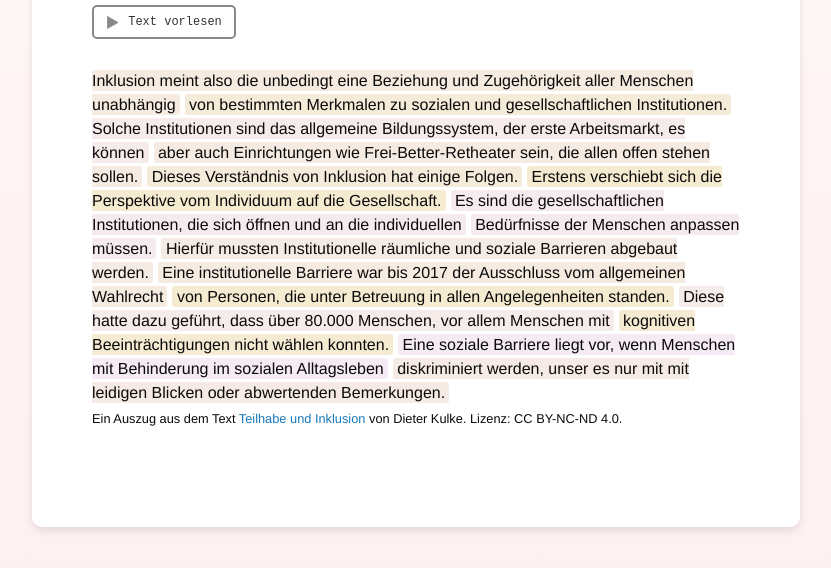
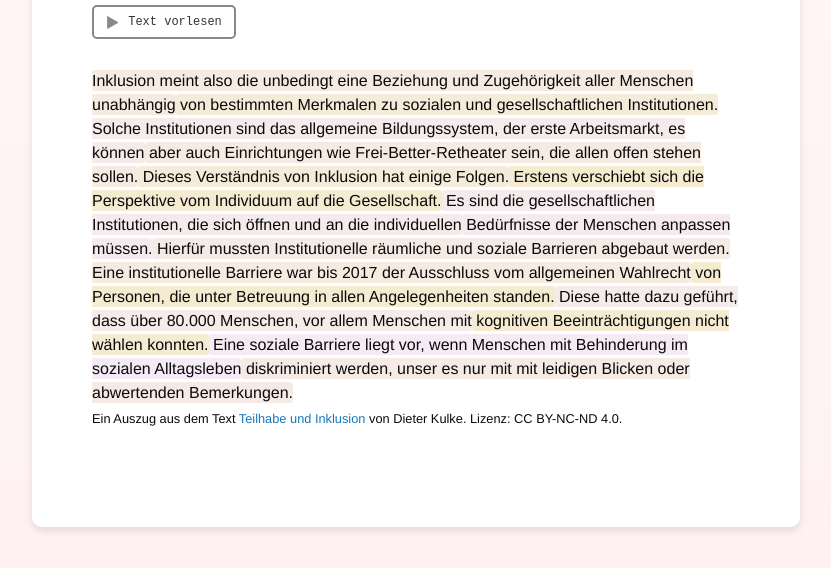
Before and after one commit to 3plusx/tts-demo, a plain HTML site: page index.html in a window 1280 px wide. Shown: the part 232-800 px from the top of the page, without its empty margins (224-1055 px from the left). Drawn offline with nearby package versions, Linux system fonts and the light colour scheme.

Commit message:
Finetune segment highlight wrapper CSS

```diff
--- a/scss/reader.scss
+++ b/scss/reader.scss
@@ -74,14 +74,13 @@
 
 .segment {
   display: inline;
-  padding: 2px 4px 2px 0;
-  margin-right: 5px;
+  padding: 2px 0 2px 0;
   border-radius: 3px;
   background-color: transparent;
   opacity: 1;
 }
 .readings.while_playing .segment {
-  opacity: 0.5;
+  opacity: 0.35;
 }
 
 .readings.while_playing .segment.current {
```
Also changed, not shown: css/app.css, 1 other file.
